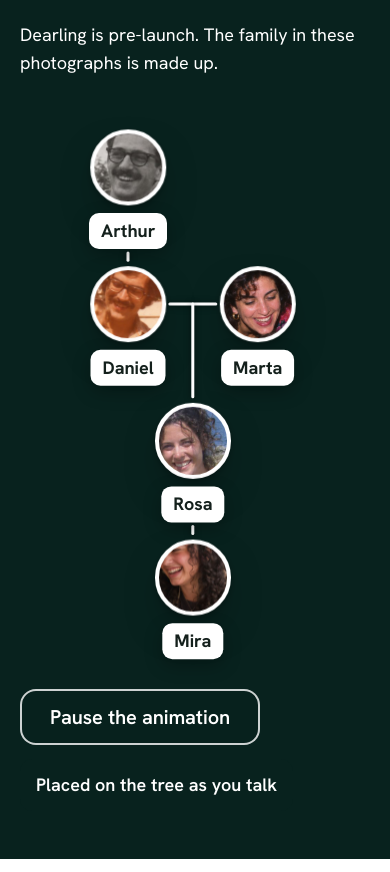
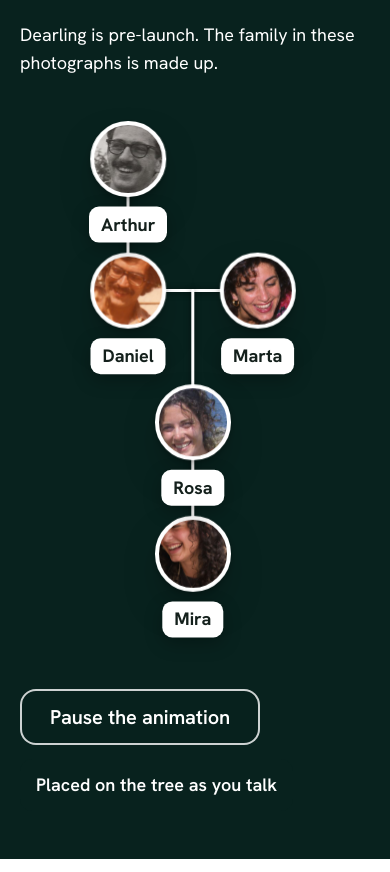
Before and after one commit to cocuisina/dearling-site, a plain HTML site: page index.html in a window 390 px wide. Shown: the part 613-1485 px from the top of the page. Drawn offline with Linux system fonts and the light colour scheme.

Commit message:
Tidy the hero and fix sideways scroll on tablets

```diff
--- a/dearling.css
+++ b/dearling.css
@@ -93,17 +93,19 @@ label { font-weight: 600; font-size: 20px; }
 .tag { position: absolute; left: 0; top: 0; background: #fff; color: var(--ink); font-weight: 700; font-size: 18px; line-height: 1; padding: 9px 12px; border-radius: 10px; white-space: nowrap; box-shadow: 0 6px 18px rgb(0 0 0 / .28); }
 .stagebar { display: flex; align-items: center; gap: 14px; margin-top: 14px; flex-wrap: wrap; }
 .stagecap { font-weight: 600; font-size: 18px; background: rgb(8 34 30 / .8); padding: 12px 16px; border-radius: 12px; }
-/* wide screens: the tree sits in a solid card on the lower right, below every face in the photograph; the photo keeps its height and the night ground extends under it */
+/* wide screens: the tree sits in a solid card whose top is below every face in the photograph, over the table; the photo keeps its own height, the night ground carries the card, and the pause control sits at the lower left */
 @media (min-width: 901px) {
-  .hero { min-height: calc(min(100svh, 800px) + 360px); }
-  .hero .bg, .hero .scrim { bottom: auto; height: min(100svh, 800px); }
+  .hero { --ph: clamp(560px, 46vw, 720px); --cw: clamp(380px, 38vw, 400px); }
+  .hero .bg, .hero .scrim { bottom: auto; height: var(--ph); }
   .hero .bg { overflow: hidden; }
   .hero .scrim {
     background:
       linear-gradient(0deg, var(--night) 0%, rgb(8 34 30 / 0) 110px),
       radial-gradient(ellipse 60% 90% at 0% 58%, rgb(8 34 30 / .92) 0%, rgb(8 34 30 / .88) 58%, rgb(8 34 30 / 0) 100%),
-      linear-gradient(180deg, rgb(8 34 30 / .78) 0%, rgb(8 34 30 / .5) 70px, rgb(8 34 30 / 0) 150px); }
-  .stagewrap { position: absolute; z-index: 3; right: var(--gutter); top: calc(min(100svh, 800px) - 330px); width: clamp(380px, 38vw, 400px); padding: 20px; background: var(--night); border: 2px solid rgb(255 255 255 / .22); border-radius: 24px; box-shadow: 0 24px 60px -20px rgb(0 0 0 / .6); }
+      linear-gradient(180deg, rgb(8 34 30 / .9) 0%, rgb(8 34 30 / .68) 80px, rgb(8 34 30 / 0) 180px); }
+  .hero-inner { min-height: 0; }
+  .stagewrap { position: relative; z-index: 3; align-self: start; justify-self: end; margin: calc(var(--ph) - 316px) calc(var(--gutter) * .5) 0 0; width: var(--cw); padding: 20px; background: var(--night); border: 2px solid rgb(255 255 255 / .22); border-radius: 24px; box-shadow: 0 24px 60px -20px rgb(0 0 0 / .6); }
+  .stagebar { position: absolute; bottom: 0; left: calc(2 * var(--gutter) + var(--cw) - 100vw); right: calc(100% + 40px); margin: 0; }
 }
 
 /* ---------- landing body: varied composition ---------- */
@@ -307,6 +309,7 @@ body.signin { min-height: 100vh; display: grid; grid-template-columns: 1fr 1fr;
   .hero-inner { grid-template-columns: 1fr; padding-top: 250px; padding-bottom: 48px; min-height: 0; gap: 40px; }
   .stagewrap { justify-self: center; width: min(420px, 100%); }
   .intro, .quiet, .coll { grid-template-columns: 1fr; }
+  .coll .float { position: relative !important; margin: -30px 12px 0 !important; right: auto !important; left: auto !important; bottom: auto !important; max-width: none !important; }
   .coll .colB { margin-top: 40px; }
   .colA .fig { width: 100%; margin-top: 28px; }
   .colB .fig { margin-left: 0; width: 100%; margin-bottom: 28px; }
@@ -345,7 +348,6 @@ body.signin { min-height: 100vh; display: grid; grid-template-columns: 1fr 1fr;
   .hero .cta .btn { width: 100%; }
   .hero .cta .link { margin: 0 auto; }
   .float { font-size: 19px; }
-  .coll .float { position: relative !important; margin: -30px 12px 0 !important; right: auto !important; left: auto !important; bottom: auto !important; max-width: none !important; }
   .colB .fig .frame { transform: none; }
   .fan .pr { aspect-ratio: 16/10 !important; }
   .fan { height: auto; margin-top: 36px; display: grid; gap: 20px; }
--- a/hero.js
+++ b/hero.js
@@ -23,11 +23,11 @@
   var ASPECT = 1.3, LOOP = 18;
   /* stack position (sx, sy, sr) and tree position (tx, ty) as fractions of stage width and height */
   var people = [
-    { k: "p1952", name: "Arthur", yr: "1952", sx: 0.33, sy: 0.3, sr: -8, tx: 0.3, ty: 0.09, fl: 0.0 },
-    { k: "p1975", name: "Daniel", yr: "1975", sx: 0.64, sy: 0.27, sr: 6, tx: 0.3, ty: 0.335, fl: 1.3 },
-    { k: "p1994", name: "Marta", yr: "1994", sx: 0.37, sy: 0.6, sr: -3, tx: 0.66, ty: 0.335, fl: 2.4 },
-    { k: "p2008", name: "Rosa", yr: "2008", sx: 0.67, sy: 0.62, sr: 7, tx: 0.48, ty: 0.58, fl: 3.2 },
-    { k: "p2025", name: "Mira", yr: "2025", sx: 0.5, sy: 0.47, sr: 2, tx: 0.48, ty: 0.825, fl: 4.1 }
+    { k: "p1952", name: "Arthur", yr: "1952", sx: 0.33, sy: 0.3, sr: -8, tx: 0.3, row: 0, fl: 0.0 },
+    { k: "p1975", name: "Daniel", yr: "1975", sx: 0.64, sy: 0.27, sr: 6, tx: 0.3, row: 1, fl: 1.3 },
+    { k: "p1994", name: "Marta", yr: "1994", sx: 0.37, sy: 0.6, sr: -3, tx: 0.66, row: 1, fl: 2.4 },
+    { k: "p2008", name: "Rosa", yr: "2008", sx: 0.67, sy: 0.62, sr: 7, tx: 0.48, row: 2, fl: 3.2 },
+    { k: "p2025", name: "Mira", yr: "2025", sx: 0.5, sy: 0.47, sr: 2, tx: 0.48, row: 3, fl: 4.1 }
   ];
   var svgNS = "http://www.w3.org/2000/svg";
   var svg = document.createElementNS(svgNS, "svg");
@@ -71,11 +71,17 @@
   function render(t) {
     var T = t % LOOP;
     var P = reduce ? 1 : phase(T);
-    var S = stage.clientWidth, asp = S < 420 && window.innerWidth < 700 ? 1.55 : ASPECT;
-    stage.style.aspectRatio = "1 / " + asp;
-    var H = S * asp;
+    var S = stage.clientWidth;
     if (!S) return;
-    var sw = S * 0.46, sh = sw * 1.25, d = S * (S < 400 ? 0.21 : 0.2), pad = 8;
+    var d = S * (S < 400 ? 0.21 : 0.2), tagH = people[0].tag.offsetHeight || 36;
+    /* tree rows are one portrait, 10px, one label and 10px apart, so no label touches a portrait */
+    var pitch = d + 20 + tagH, top0 = 4;
+    var need = top0 + 3 * pitch + d + 10 + tagH + 4;
+    var asp = S < 420 && window.innerWidth < 700 ? 1.55 : ASPECT;
+    var H = Math.max(S * asp, need);
+    stage.style.aspectRatio = "1 / " + (H / S);
+    function treeY(p) { return top0 + d / 2 + p.row * pitch; }
+    var sw = S * 0.46, sh = sw * 1.25, pad = 8;
     people.forEach(function (p, i) {
       var f = FACES[p.k];
       var fl = reduce ? 0 : 1 - P;
@@ -83,7 +89,7 @@
       var fy = Math.cos(t * 0.29 + p.fl * 1.7) * S * 0.012 * fl;
       var fr = Math.sin(t * 0.22 + p.fl) * 1.4 * fl;
       var cx = lerp(p.sx * S, p.tx * S, P) + fx;
-      var cy = lerp(p.sy * H, p.ty * H, P) + fy;
+      var cy = lerp(p.sy * H, treeY(p), P) + fy;
       var rot = lerp(p.sr, 0, P) + fr;
       var w = lerp(sw, d, P), h = lerp(sh, d, P);
       var el = p.el, bw = lerp(pad, 4, P);
@@ -100,16 +106,16 @@
       p.ring.style.opacity = T < 16 ? rIn : 0;
       p.ring.style.left = f.fx * 100 + "%"; p.ring.style.top = f.fy * 100 + "%";
       p.ring.style.width = p.ring.style.height = f.ff * picw + "px";
-      p.tag.style.transform = "translate(" + (cx - p.tag.offsetWidth / 2) + "px," + (cy + h / 2 + 8) + "px)";
+      p.tag.style.transform = "translate(" + (cx - p.tag.offsetWidth / 2) + "px," + (cy + h / 2 + 10) + "px)";
       p.tag.style.opacity = sstep(0.6, 0.9, P);
     });
-    function C(i) { return [people[i].tx * S, people[i].ty * H]; }
+    function C(i) { return [people[i].tx * S, treeY(people[i])]; }
     var r = d / 2, a = C(0), dn = C(1), ma = C(2), ro = C(3), mi = C(4), mid = (dn[0] + ma[0]) / 2;
-    var defs = [
-      "M" + a[0] + " " + (a[1] + r + 48) + " V" + (dn[1] - r - 6),
-      "M" + (dn[0] + r + 4) + " " + dn[1] + " H" + (ma[0] - r - 4),
-      "M" + mid + " " + dn[1] + " V" + (ro[1] - r - 6),
-      "M" + ro[0] + " " + (ro[1] + r + 48) + " V" + (mi[1] - r - 6)
+    var defs = [ /* each line runs portrait edge to portrait edge, tucked 2px under the white rings */
+      "M" + a[0] + " " + (a[1] + r - 2) + " V" + (dn[1] - r + 2),
+      "M" + (dn[0] + r - 2) + " " + dn[1] + " H" + (ma[0] - r + 2),
+      "M" + mid + " " + dn[1] + " V" + (ro[1] - r + 2),
+      "M" + ro[0] + " " + (ro[1] + r - 2) + " V" + (mi[1] - r + 2)
     ];
     var o = 1 - sstep(0.55, 1, P);
     paths.forEach(function (pa, i) {
```
